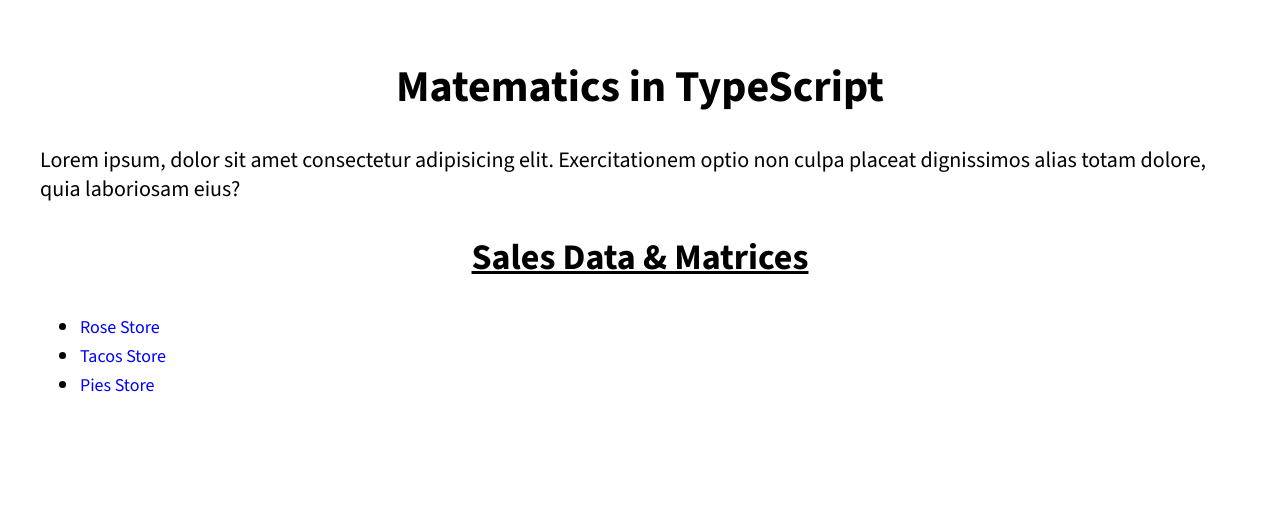
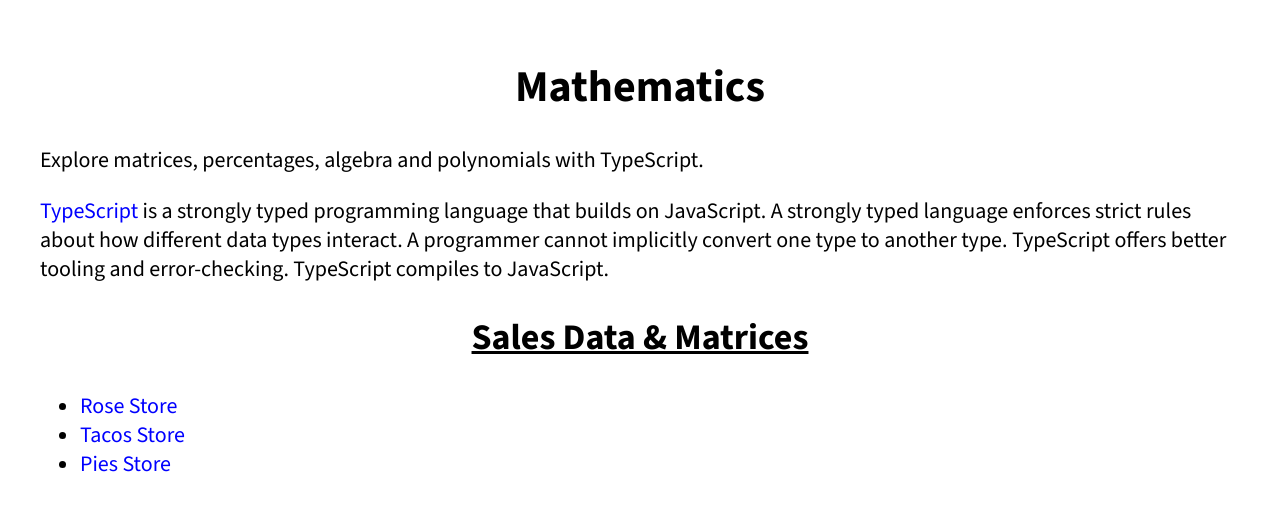
Before and after one commit to kironroy/mathematics, a website: page index.html in a window 1280 px wide. Drawn offline with nearby package versions, Linux system fonts and the light colour scheme.

Commit message:
Index & Main
+ Added more info to index.html

```diff
--- a/index.html
+++ b/index.html
@@ -28,19 +28,24 @@
 
 <body>
     <main>
-        <h1>Matematics in TypeScript</h1>
-        <p>Lorem ipsum, dolor sit amet consectetur adipisicing elit. Exercitationem optio non culpa placeat dignissimos
-            alias totam dolore, quia laboriosam eius?</p>
+        <h1>Mathematics</h1>
+        <p>Explore matrices, percentages, algebra and polynomials with TypeScript.</p>
+        <p><a class="typescript-a" href="https://www.typescriptlang.org/">TypeScript </a>is a strongly typed programming language that builds
+            on JavaScript. A strongly typed language enforces strict rules about how different data types interact. A
+            programmer cannot implicitly
+            convert one type to another type. TypeScript offers better tooling and
+            error-checking. TypeScript compiles to JavaScript.</p>
+
         <h2>Sales Data & Matrices </h2>
         <ul>
             <li>
-                <a href="https://mathematics-six.vercel.app/roses.html">Rose Store</a>
+                <a class="typescript-a" href="https://mathematics-six.vercel.app/roses.html">Rose Store</a>
             </li>
             <li>
-                <a href="https://mathematics-six.vercel.app/tacos.html">Tacos Store</a>
+                <a class="typescript-a" href="https://mathematics-six.vercel.app/tacos.html">Tacos Store</a>
             </li>
             <li>
-                <a href="https://mathematics-six.vercel.app/pies.html">Pies Store</a>
+                <a class="typescript-a" href="https://mathematics-six.vercel.app/pies.html">Pies Store</a>
             </li>
 
         </ul>
--- a/main.css
+++ b/main.css
@@ -83,7 +83,15 @@
   text-decoration: none;
   font-weight: 400;
   font-family: "Source Sans 3", sans-serif;
-  font-size: 14px;
+  font-size: 22px;
+}
+
+.typescript-a {
+  color: blue;
+  text-decoration: none;
+  font-weight: 400;
+  font-family: "Source Sans 3", sans-serif;
+  font-size: 22px;
 }
 
 #topBtn {
```
